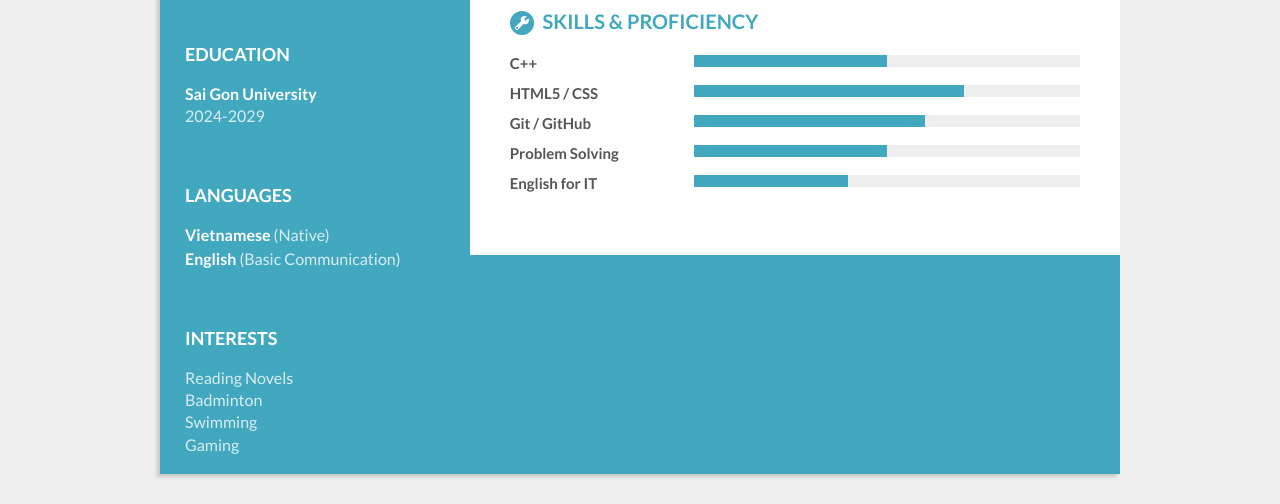
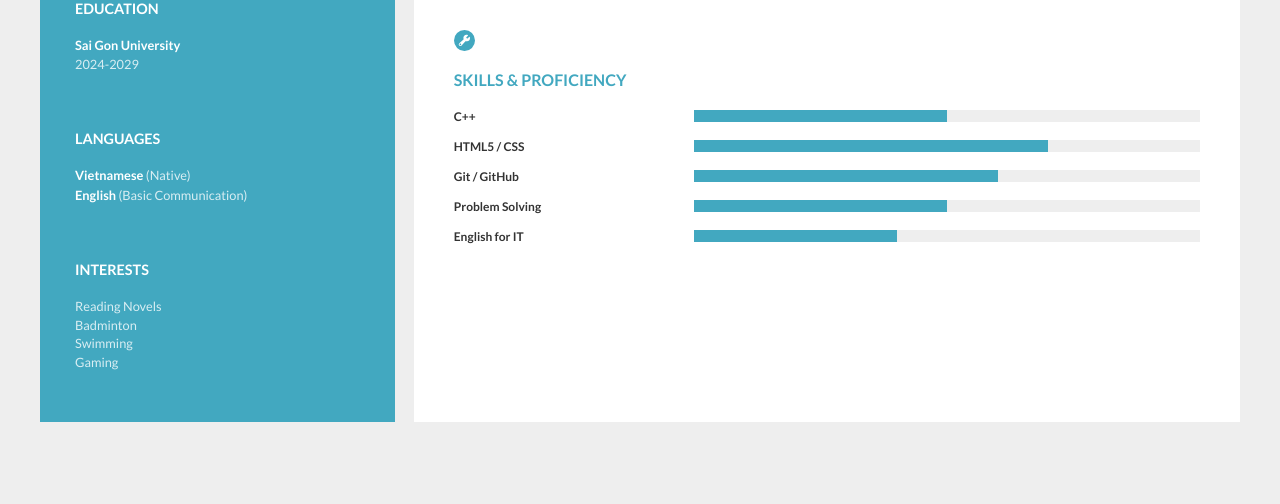
Before and after one commit to pmthuw/pmthuw.github.io, a plain HTML site: page index.html in a window 1280 px wide. Shown: the part 420-924 px from the top of the page. After the commit the page ends 884 px from the top, so only its background shows below. Drawn offline with nearby package versions, Linux system fonts and the light colour scheme.

Commit message:
Update style.css

```diff
--- a/resources/css/style.css
+++ b/resources/css/style.css
@@ -9,16 +9,40 @@ html {
     color: #555;
     font-family: 'Lato', 'Arial', sans-serif;
     font-weight: 400;
-    font-size: 20px;
+    font-size: 16px;
     text-rendering: optimizeLegibility;
     margin: 30px 0;
 }
 
+/* Container row (bên ngoài) */
 .row {
-    max-width: 960px;
-    margin: 0 auto;
+    display: flex;
+    flex-direction: row;
+    width: 100%;
+    min-height: 100vh;
+    max-width: 1200px; /* Giới hạn chiều rộng tối đa */
+    margin: 0 auto; /* Căn giữa */
+}
+
+/* Cột trái: phần thông tin cá nhân */
+.personal {
     background-color: #42a8c0;
-    box-shadow: -3px 3px 3px 0px rgba(200,200,200, 0.9);
+    color: white;
+    padding: 30px;
+    width: 30%; /* Chiếm 30% chiều rộng */
+    min-height: 100vh; /* Chiều cao tối thiểu bằng màn hình */
+    display: flex;
+    flex-direction: column;
+    justify-content: flex-start;
+}
+
+/* Cột phải: phần màu trắng */
+.professional {
+    background-color: white;
+    color: #333;
+    padding: 40px;
+    width: 70%; /* Chiếm 70% chiều rộng */
+    min-height: 100vh; /* Chiều cao tối thiểu bằng màn hình */
 }
 
 .clearfix:after {
@@ -27,28 +51,18 @@ html {
     clear: both;
 }
 
-.professional {
-    background-color: white;
-    padding: 40px;
-    margin: 0;
-}
-
-.personal {
-    margin: 0;
-    height: 100%;
-}
-
 .personal-header {
     background-color: rgba(0, 0, 0, 0.2);
     padding: 30px 0;
+    text-align: center;
 }
 
 .personal-header img {
     width: 80px;
     height: auto;
-    margin: 0 auto;
     border-radius: 50%;
     display: block;
+    margin: 0 auto;
 }
 
 h1 {
@@ -64,8 +78,7 @@ h2 {
     font-weight: 700;
     text-transform: uppercase;
     color: #42a8c0;
-    display: inline-block;
-    margin-left: 5px;
+    margin: 20px 0 10px 0;
 }
 
 .personal-header p {
@@ -78,14 +91,6 @@ h2 {
 .main-heading {
     margin-top: 40px;
 }
-
-/* .main-heading p {
-    display: inline-block;
-    color: #42a8c0;
-    font-size: 120%;
-    font-weight: 700;
-    margin-left: 4px;
-} */
 
 .main-heading ion-icon {
     display: inline-block;
@@ -106,7 +111,7 @@ h2 {
 }
 
 .personal-details {
-    padding: 20px;
+    padding: 20px 0;
 }
 
 .personal-info {
@@ -154,7 +159,6 @@ h3 {
     font-weight: 400;
     color: rgba(255, 255, 255, 0.8);
 }
-
 
 .personal-ed-light {
     font-weight: 400;
@@ -238,7 +242,7 @@ h3 {
 }
 
 .skill-container {
-    margin-top: 10px;
+    margin-top: 10px; /* Sửa lỗi từ px thành 10px */
     height: 20px;
 }
 
```
